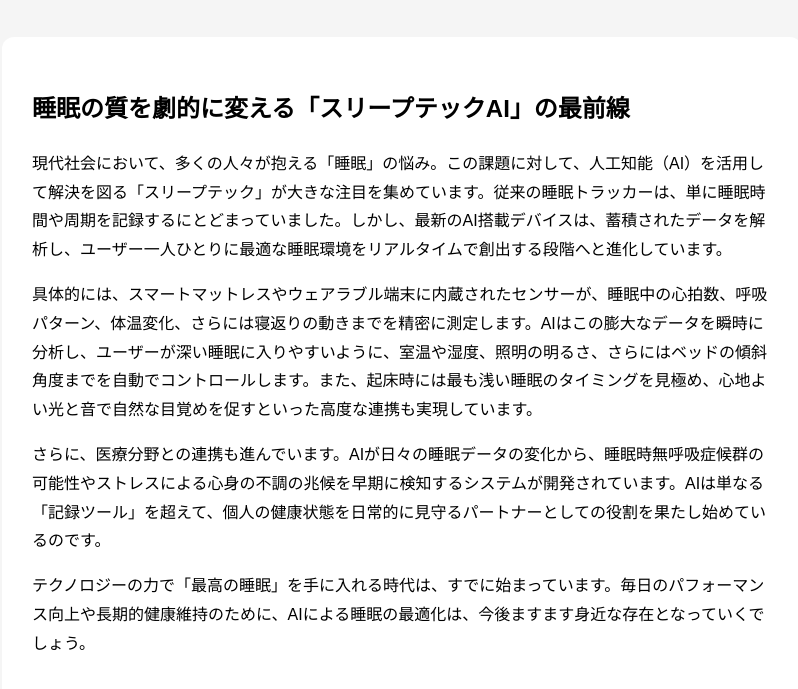
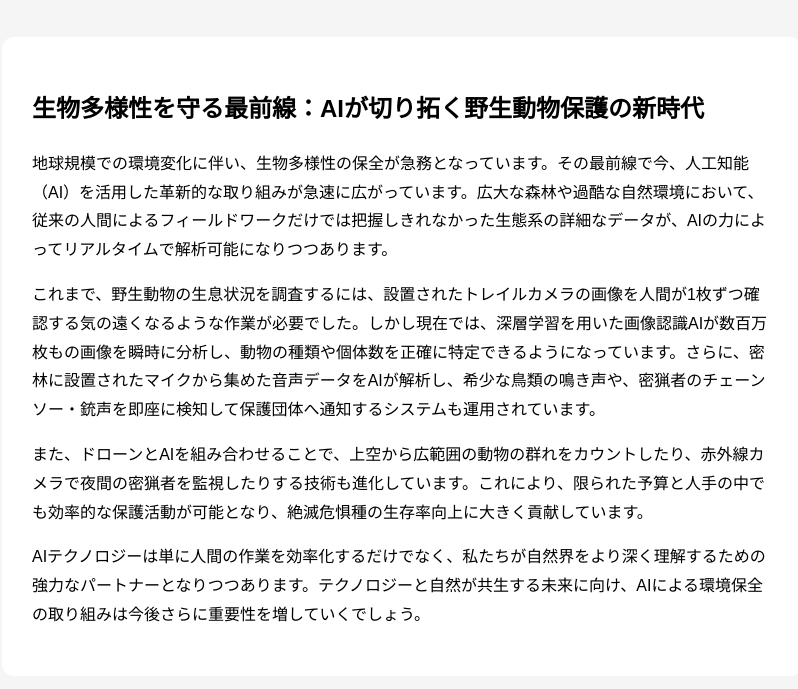
Before and after one commit to yusukaide-onthebed/ai-auto-site, a plain HTML site: page index.html in a window 1280 px wide. Shown: the part 185-874 px from the top of the page, without its empty margins (238-1036 px from the left). Drawn offline with Linux system fonts and the light colour scheme.

Commit message:
AIが記事を生成しました

```diff
--- a/index.html
+++ b/index.html
@@ -53,11 +53,11 @@
     <!-- AI_ARTICLE_START -->
 
 <article>
-<h2>睡眠の質を劇的に変える「スリープテックAI」の最前線</h2>
-<p>現代社会において、多くの人々が抱える「睡眠」の悩み。この課題に対して、人工知能（AI）を活用して解決を図る「スリープテック」が大きな注目を集めています。従来の睡眠トラッカーは、単に睡眠時間や周期を記録するにとどまっていました。しかし、最新のAI搭載デバイスは、蓄積されたデータを解析し、ユーザー一人ひとりに最適な睡眠環境をリアルタイムで創出する段階へと進化しています。</p>
-<p>具体的には、スマートマットレスやウェアラブル端末に内蔵されたセンサーが、睡眠中の心拍数、呼吸パターン、体温変化、さらには寝返りの動きまでを精密に測定します。AIはこの膨大なデータを瞬時に分析し、ユーザーが深い睡眠に入りやすいように、室温や湿度、照明の明るさ、さらにはベッドの傾斜角度までを自動でコントロールします。また、起床時には最も浅い睡眠のタイミングを見極め、心地よい光と音で自然な目覚めを促すといった高度な連携も実現しています。</p>
-<p>さらに、医療分野との連携も進んでいます。AIが日々の睡眠データの変化から、睡眠時無呼吸症候群の可能性やストレスによる心身の不調の兆候を早期に検知するシステムが開発されています。AIは単なる「記録ツール」を超えて、個人の健康状態を日常的に見守るパートナーとしての役割を果たし始めているのです。</p>
-<p>テクノロジーの力で「最高の睡眠」を手に入れる時代は、すでに始まっています。毎日のパフォーマンス向上や長期的健康維持のために、AIによる睡眠の最適化は、今後ますます身近な存在となっていくでしょう。</p>
+<h2>生物多様性を守る最前線：AIが切り拓く野生動物保護の新時代</h2>
+<p>地球規模での環境変化に伴い、生物多様性の保全が急務となっています。その最前線で今、人工知能（AI）を活用した革新的な取り組みが急速に広がっています。広大な森林や過酷な自然環境において、従来の人間によるフィールドワークだけでは把握しきれなかった生態系の詳細なデータが、AIの力によってリアルタイムで解析可能になりつつあります。</p>
+<p>これまで、野生動物の生息状況を調査するには、設置されたトレイルカメラの画像を人間が1枚ずつ確認する気の遠くなるような作業が必要でした。しかし現在では、深層学習を用いた画像認識AIが数百万枚もの画像を瞬時に分析し、動物の種類や個体数を正確に特定できるようになっています。さらに、密林に設置されたマイクから集めた音声データをAIが解析し、希少な鳥類の鳴き声や、密猟者のチェーンソー・銃声を即座に検知して保護団体へ通知するシステムも運用されています。</p>
+<p>また、ドローンとAIを組み合わせることで、上空から広範囲の動物の群れをカウントしたり、赤外線カメラで夜間の密猟者を監視したりする技術も進化しています。これにより、限られた予算と人手の中でも効率的な保護活動が可能となり、絶滅危惧種の生存率向上に大きく貢献しています。</p>
+<p>AIテクノロジーは単に人間の作業を効率化するだけでなく、私たちが自然界をより深く理解するための強力なパートナーとなりつつあります。テクノロジーと自然が共生する未来に向け、AIによる環境保全の取り組みは今後さらに重要性を増していくでしょう。</p>
 </article>
 
     <!-- AI_ARTICLE_END -->
```
Also changed, not shown: article.html (+5 -5 lines).
